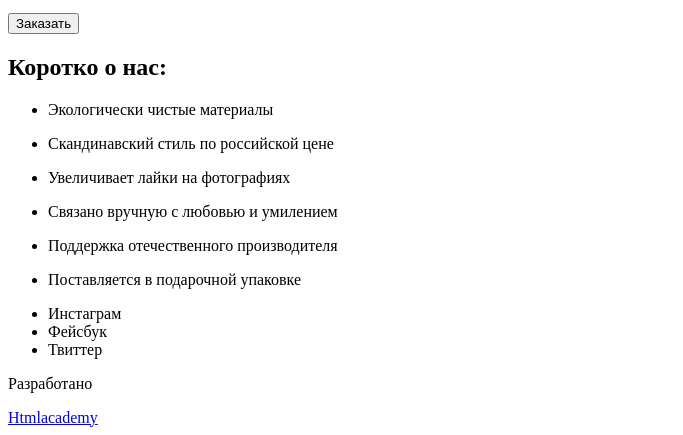
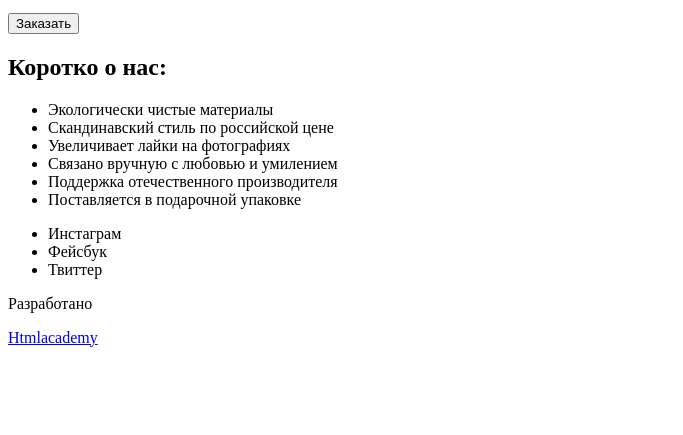
Before and after one commit to sarinrustam/mishka, a website: page source/index.html in a window 1280 px wide. Shown: the part 509-944 px from the top of the page, without its empty margins (0-683 px from the left). After the commit the page ends 864 px from the top, so only its background shows below. Drawn offline with Linux system fonts and the light colour scheme.

Commit message:
delete tag <p> in about section

```diff
--- a/source/index.html
+++ b/source/index.html
@@ -75,22 +75,22 @@
           <h2 class="about__title">Коротко о нас:</h2>
           <ul class="about__list">
             <li class="about__item about__item--flower">
-              <p class="about__desc">Экологически чистые материалы</p>
+              Экологически чистые материалы
             </li>
             <li class="about__item about__item--money">
-              <p class="about__desc">Скандинавский стиль по российской цене</p>
+              Скандинавский стиль по российской цене
             </li>
             <li class="about__item about__item--heart">
-              <p class="about__desc">Увеличивает лайки на фотографиях</p>
+              Увеличивает лайки на фотографиях
             </li>
             <li class="about__item about__item--handmade">
-              <p class="about__desc">Связано вручную с любовью и умилением</p>
+              Связано вручную с любовью и умилением
             </li>
             <li class="about__item about__item--rocket">
-              <p class="about__desc">Поддержка отечественного производителя</p>
+              Поддержка отечественного производителя
             </li>
             <li class="about__item about__item--gift">
-              <p class="about__desc">Поставляется в подарочной упаковке</p>
+              Поставляется в подарочной упаковке
             </li>
           </ul>
         </div>
```
